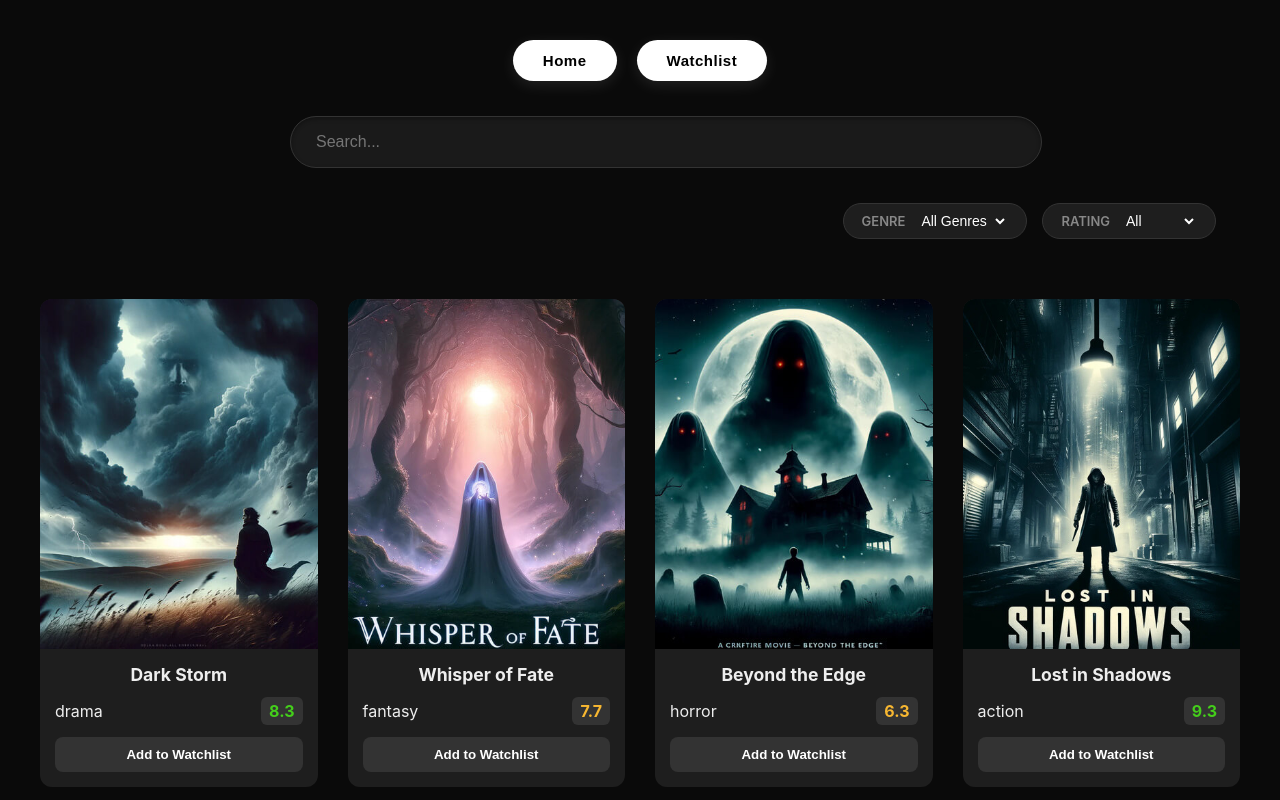
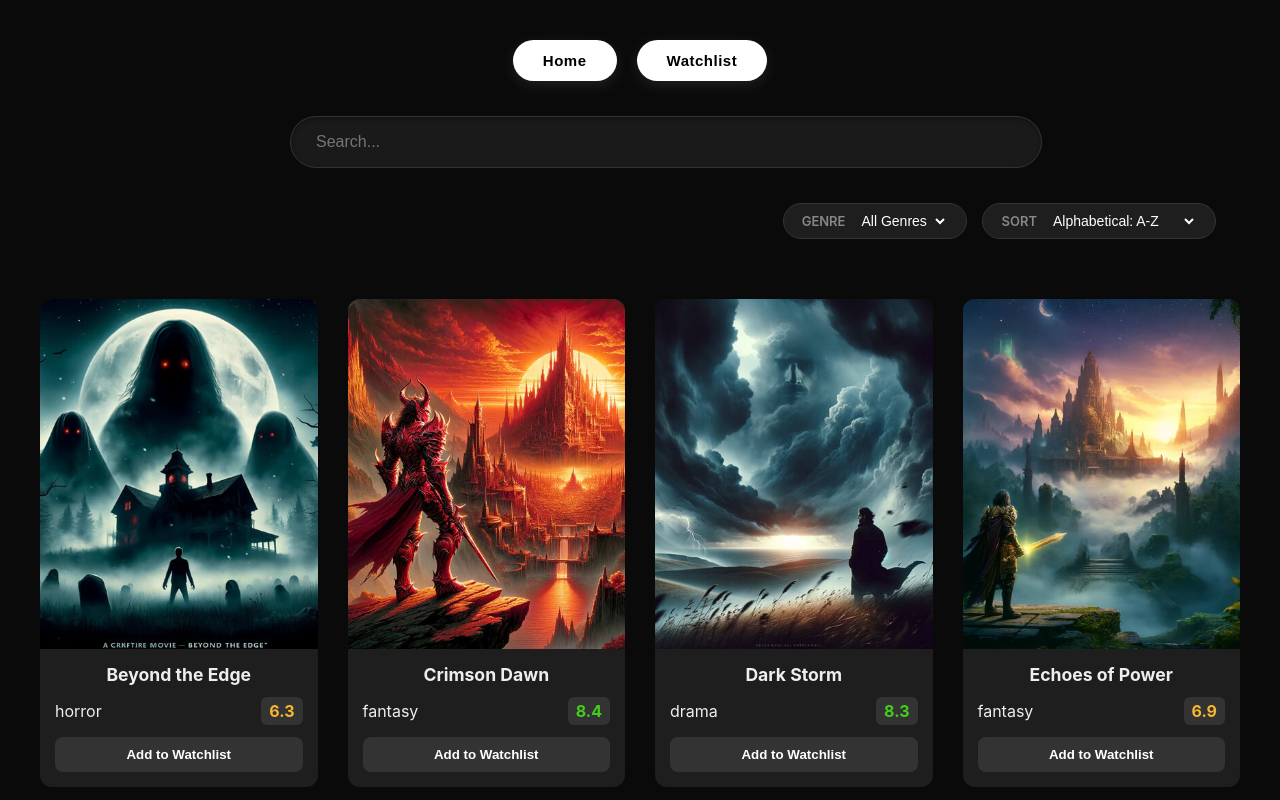
Before and after one commit to AlexT878/Movie-Search, a React (Vite) app: page / in a window 1280 px wide. Shown: the top 800 px of the page. Built offline with nearby package versions, Linux system fonts and the light colour scheme.

Commit message:
feature: added feature to sort alphabetical and by rating

```diff
--- a/src/App.jsx
+++ b/src/App.jsx
@@ -6,6 +6,7 @@ import { useState } from "react"
 function App() {
   const [searchedMovie, setSearchedMovie] = useState('');
   const [selectedGenre, setSelectedGenre] = useState('All Genres')
+  const [selectedSortOption, setSelectedSortOption] = useState('Alphabetical: A-Z')
 
   const filteredMovies = moviesData.filter((movie) => {
     const matchesName = movie.title.toLowerCase().includes(searchedMovie.toLowerCase())
@@ -14,12 +15,28 @@ function App() {
     return matchesName && matchesGenre;
   });
 
+  const sortedMovies = filteredMovies.sort((a, b) => {
+    if (selectedSortOption === "Rating: High to Low") return b.rating - a.rating;
+    if (selectedSortOption === "Rating: Low to High") return a.rating - b.rating;
+    if (selectedSortOption === "Alphabetical: A-Z") return a.title.localeCompare(b.title);
+    if (selectedSortOption === "Alphabetical: Z-A") return b.title.localeCompare(a.title);
+
+    return 0;
+  })
+
   return (
     <>
-      <Header searchedMovie={searchedMovie} setSearchedMovie={setSearchedMovie} selectedGenre={selectedGenre} setSelectedGenre={setSelectedGenre}/>
+      <Header
+        searchedMovie={searchedMovie}
+        setSearchedMovie={setSearchedMovie}
+        selectedGenre={selectedGenre}
+        setSelectedGenre={setSelectedGenre}
+        selectedSortOption={selectedSortOption}
+        setSelectedSortOption={setSelectedSortOption}
+      />
       <main className="main-content">
         <div className="movie-grid">
-          {filteredMovies.map((movie) => (
+          {sortedMovies.map((movie) => (
             <MovieCard key={movie.id} movie={movie} />
           ))}
         </div>
--- a/src/components/FilterDropdown.jsx
+++ b/src/components/FilterDropdown.jsx
@@ -1,8 +1,8 @@
-export default function FilterDropdown({ filterName, options, selectedGenre, setSelectedGenre }) {
+export default function FilterDropdown({ filterName, options, selectedOption, setSelectedOption }) {
     return (
         <div className="filter-group">
             <span>{filterName}</span>
-                <select className="filter-select" value={selectedGenre} onChange={(event) => setSelectedGenre(event.target.value)}>
+                <select className="filter-select" value={selectedOption} onChange={(event) => setSelectedOption(event.target.value)}>
                     {options.map((element) => (
                         <option key={element} value={element}> {element} </option>
                     ))}
--- a/src/components/Header.jsx
+++ b/src/components/Header.jsx
@@ -1,9 +1,9 @@
 import FilterDropdown from "./FilterDropdown";
 
 const GENRE_OPTIONS = ["All Genres", "Drama", "Fantasy", "Horror", "Action"];
-const RATING_OPTIONS = ["All", "Drama", "Fantasy"];
+const SORT_OPTIONS = ["Alphabetical: A-Z", "Alphabetical: Z-A", "Rating: High to Low", "Rating: Low to High"];
 
-export default function Header({searchedMovie, setSearchedMovie, selectedGenre, setSelectedGenre}) {
+export default function Header({searchedMovie, setSearchedMovie, selectedGenre, setSelectedGenre, selectedSortOption, setSelectedSortOption}) {
     return (
         <header>
             <div className="nav-container">
@@ -16,8 +16,8 @@ export default function Header({searchedMovie, setSearchedMovie, selectedGenre,
                 </form>
             </div>
             <div className="filters">
-                <FilterDropdown filterName={"Genre"} options={GENRE_OPTIONS} selectedGenre={selectedGenre} setSelectedGenre={setSelectedGenre}/>
-                <FilterDropdown filterName={"Rating"} options={RATING_OPTIONS}/>
+                <FilterDropdown filterName={"Genre"} options={GENRE_OPTIONS} selectedOption={selectedGenre} setSelectedOption={setSelectedGenre}/>
+                <FilterDropdown filterName={"Sort"} options={SORT_OPTIONS} selectedOption={selectedSortOption} setSelectedOption={setSelectedSortOption}/>
             </div>
         </header>
     )
```
